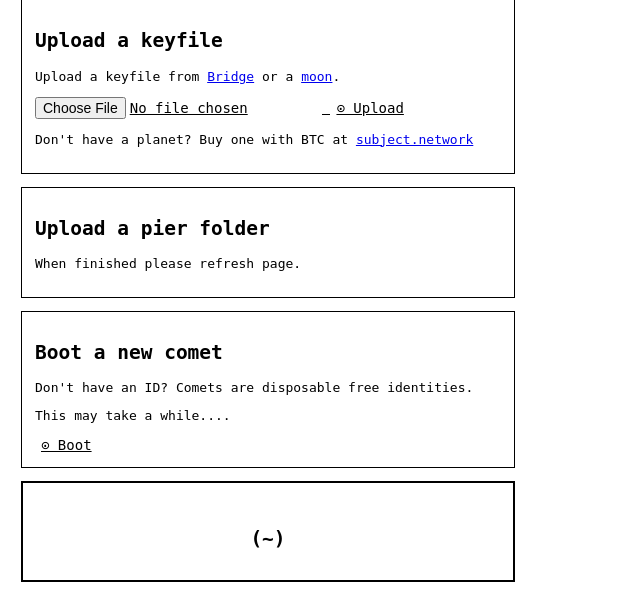
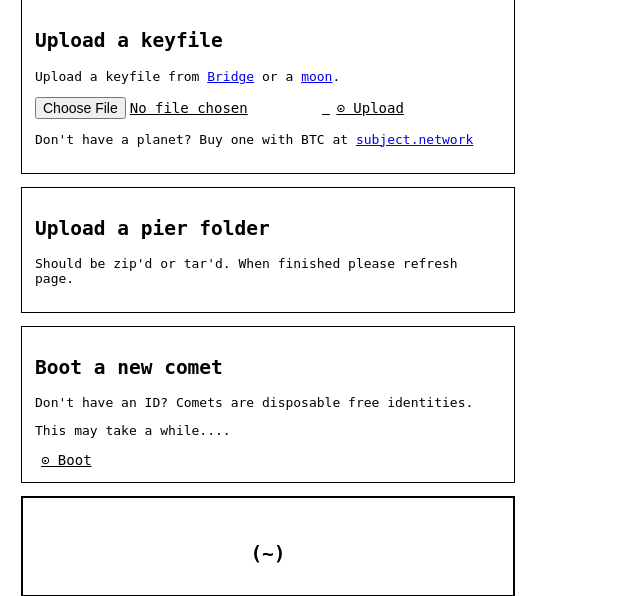
Before and after one commit to mopfel-winrux/urbit-umbrel, a Flask app: template app/templates/hello.html in a window 1280 px wide. Shown: the part 447-1043 px from the top of the page, without its empty margins (0-640 px from the left). Run offline with Flask 2, Linux system fonts and the light colour scheme; the template is opened without the code that fills it, so the values that code supplies are empty; some libraries are stand-ins or nearby versions.

Commit message:
Added note about pier needing to be zipped

```diff
--- a/app/templates/hello.html
+++ b/app/templates/hello.html
@@ -152,7 +152,7 @@ h1 {
 <div class="box">
 <div>
 <h2>Upload a pier folder</h2>
-   <p> When finished please refresh page. </p>
+   <p>Should be zip'd or tar'd. When finished please refresh page. </p>
 <form method="POST" action='/launch/upload_pier' class="dropzone dz-clickable"
       id="dropper" enctype="multipart/form-data">
 </form>
```
